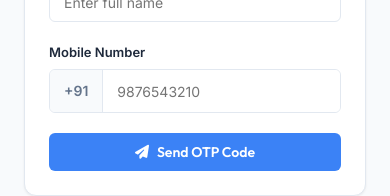
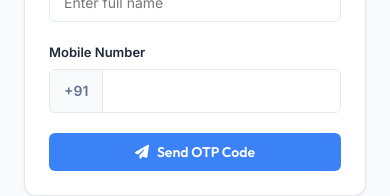
Before and after one commit to Rupesh87573/exam-prep-platform, a website: page public/index.html in a window 390 px wide. Both pictures are taken after a click on the link "Dashboard". Shown: the part 253-449 px from the top of the page. Drawn offline with nearby package versions, Linux system fonts and the light colour scheme; no server answers.

Commit message:
Remove pre-filled mobile placeholder

```diff
--- a/public/index.html
+++ b/public/index.html
@@ -184,7 +184,7 @@
                 <label for="reg-mobile">Mobile Number</label>
                 <div class="input-with-prefix">
                   <span class="prefix">+91</span>
-                  <input type="tel" id="reg-mobile" placeholder="9876543210" pattern="[6-9][0-9]{9}" required class="form-control">
+                  <input type="tel" id="reg-mobile" placeholder="" pattern="[6-9][0-9]{9}" required class="form-control">
                 </div>
               </div>
               <button type="submit" class="btn btn-primary btn-block"><i class="fa-solid fa-paper-plane"></i> Send OTP Code</button>
```
